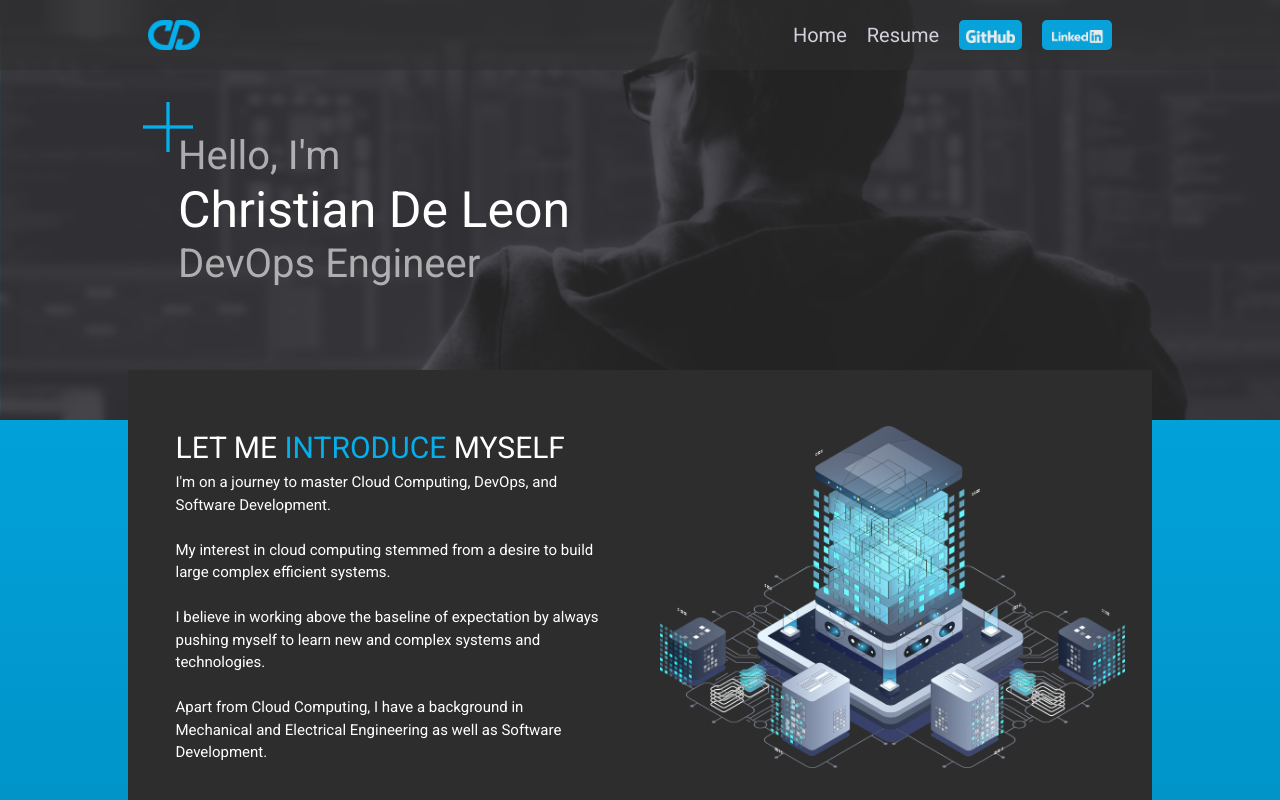
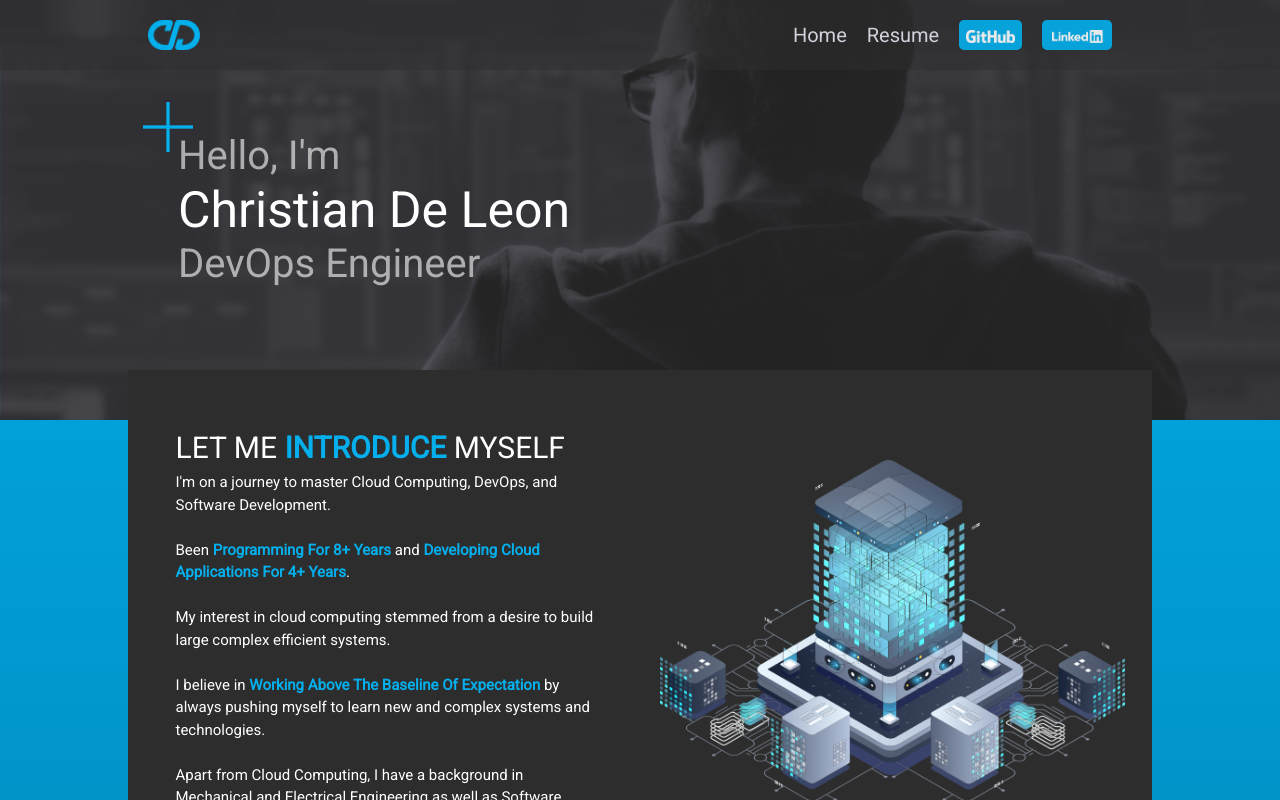
Before and after one commit to christian-deleon/christian-deleon.github.io, a React (Create React App) app: page / in a window 1280 px wide. Built offline with nearby package versions, Linux system fonts and the light colour scheme.

Commit message:
added a line to intro section

```diff
--- a/src/pages/home/index.jsx
+++ b/src/pages/home/index.jsx
@@ -33,12 +33,24 @@ class Home extends Component {
                 Development.
                 <br />
                 <br />
+                Been <span className="highlight">
+                  programming for 8+ years
+                </span>{" "}
+                and{" "}
+                <span className="highlight">
+                  developing cloud applications for 4+ years
+                </span>
+                .
+                <br />
+                <br />
                 My interest in cloud computing stemmed from a desire to build
                 large complex efficient systems.
                 <br />
-                <br />
-                I believe in working above the baseline of expectation by always
-                pushing myself to learn new and complex systems and
+                <br />I believe in{" "}
+                <span className="highlight">
+                  working above the baseline of expectation
+                </span>{" "}
+                by always pushing myself to learn new and complex systems and
                 technologies.
                 <br />
                 <br />
--- a/src/pages/home/style.css
+++ b/src/pages/home/style.css
@@ -35,6 +35,8 @@
 
 .highlight {
   color: var(--color-primary);
+  font-weight: 600;
+  text-transform: capitalize;
 }
 
 /* AWS Certs */
```
